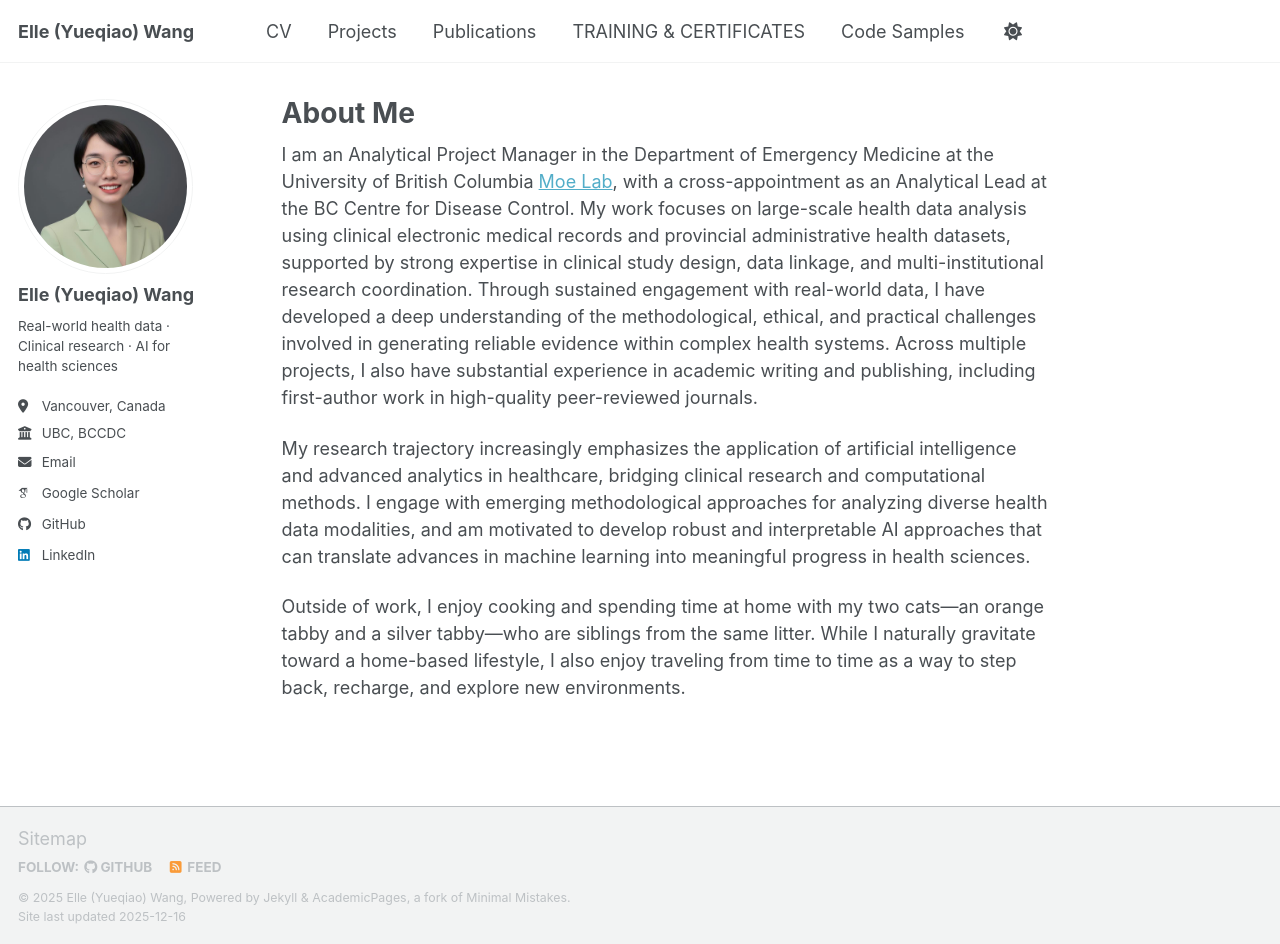
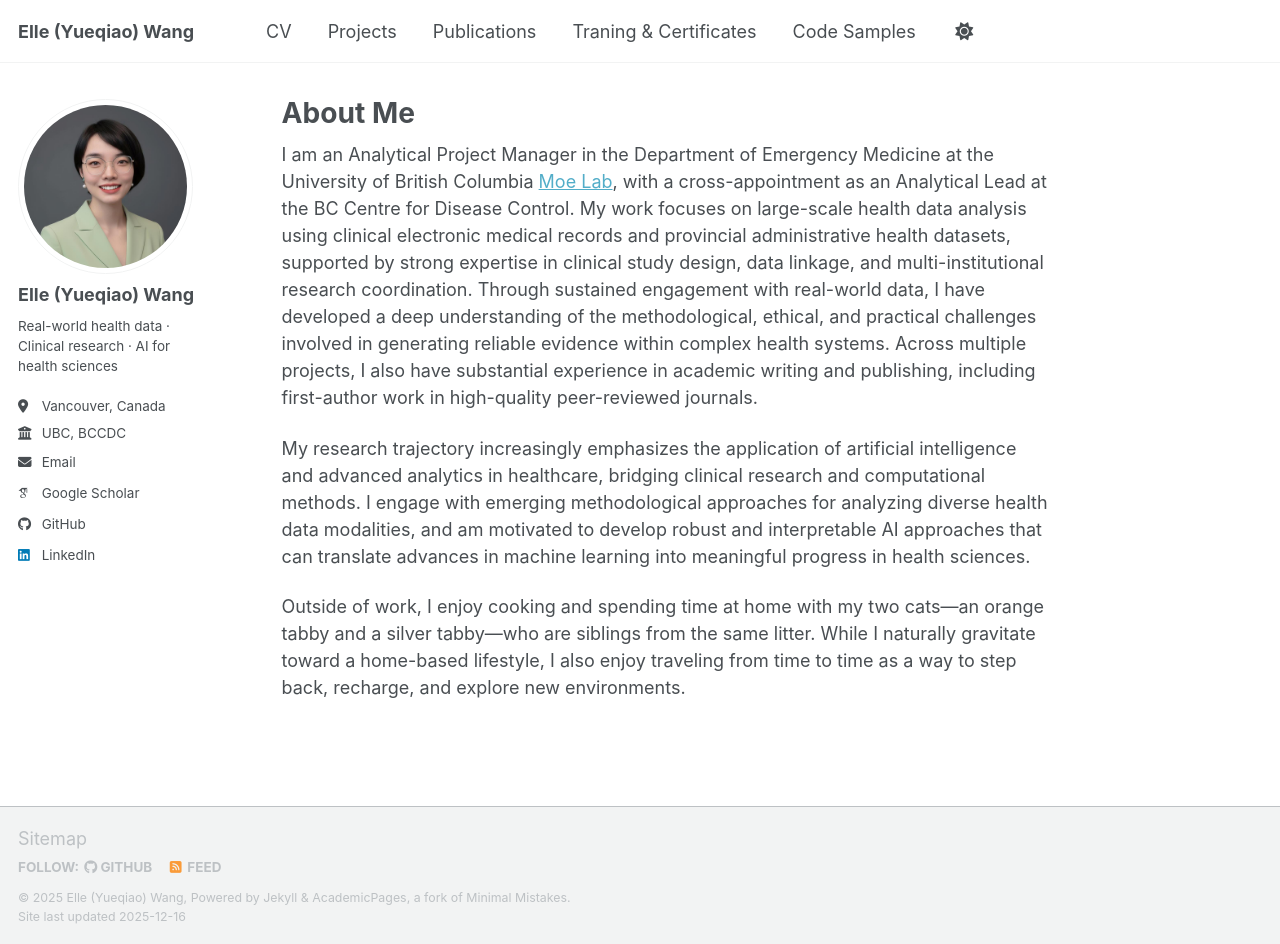
Before and after one commit to elle-y-wang/elle-y-wang.github.io, a Jekyll site: the page built from _pages/about.md, in a window 1280 px wide and 944 px high. Built offline with Jekyll 4.4.1, drawn with Linux system fonts in a browser that asks for light colours; some web fonts are replaced; a script bundle is joined from its source files by our own code; library files that are not in the unit come from our copies.

Commit message:
Update navigation.yml

```diff
--- a/_data/navigation.yml
+++ b/_data/navigation.yml
@@ -17,7 +17,7 @@ main:
   - title: "Publications"
     url: /publications/
 
-  - title: "TRAINING & CERTIFICATES"
+  - title: "Traning & Certificates"
     url: /talks/
 
   - title: "Code Samples"
```
